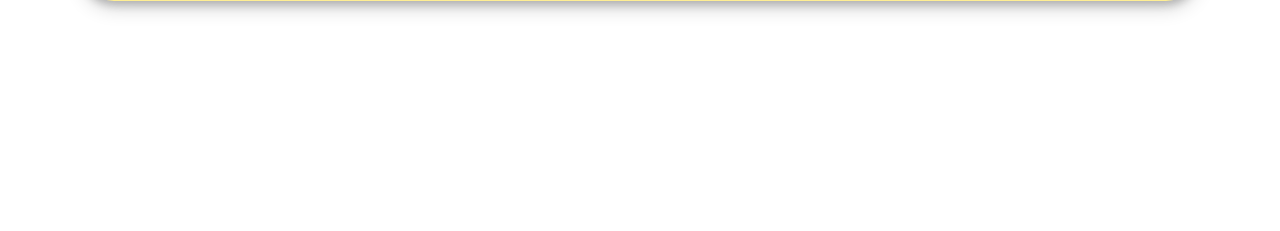
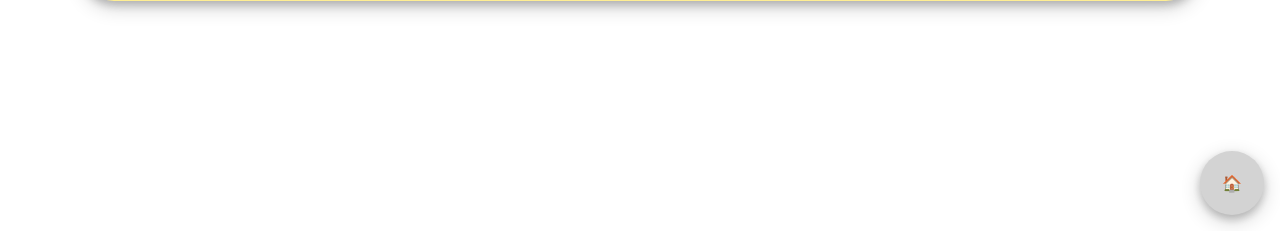
Before and after one commit to vittoriopippi/vpippi_website, a Django app: a page that uses vpippi/tears/templates/tears/base.html in a window 1280 px wide. Shown: the part 569-800 px from the top of the page. Run offline with Django 4.2, Linux system fonts and the light colour scheme.

Commit message:
Update base.html, create.html, index.html, urls.py, and views.py

```diff
--- a/vpippi/tears/templates/tears/base.html
+++ b/vpippi/tears/templates/tears/base.html
@@ -28,7 +28,7 @@
       bottom: 1em;
       right: 1em;
       border: 0;
-      background-color: #f67766;
+      background-color: lightgray;
       box-shadow: 0 4px 8px 0 rgba(0, 0, 0, 0.2), 0 6px 20px 0 rgba(0, 0, 0, 0.19);
       padding-top: 1.3em;
     }
--- a/vpippi/tears/templates/tears/create.html
+++ b/vpippi/tears/templates/tears/create.html
@@ -64,4 +64,6 @@
       </div>
     </div>
   </div>
+
+  <a href="{% url "tears_index" username=username %}" class="btn plus_button">🏠</a>
 {% endblock %}
--- a/vpippi/tears/templates/tears/index.html
+++ b/vpippi/tears/templates/tears/index.html
@@ -8,5 +8,7 @@
         {% include "tears/day.html" with day=day%}
     {% endfor %}
 </div>
+{% if username %}
 <a href="{% url "tears_create" username=username %}" class="btn plus_button">➕</a>
+{% endif %}
 {% endblock body %}
--- a/vpippi/tears/urls.py
+++ b/vpippi/tears/urls.py
@@ -4,6 +4,6 @@ from . import views
 
 urlpatterns = [
     path("<str:username>/create/", views.create, name="tears_create"),
-    path("", views.index, name="index"),
+    path("", views.index, name="tears_index_empty"),
     path("<str:username>", views.index, name="tears_index"),
 ]
--- a/vpippi/tears/views.py
+++ b/vpippi/tears/views.py
@@ -62,5 +62,6 @@ def create(request, username):
         'curr_date': datetime.now().day,
         'months': ITA_MONTHS,
         'curr_month': ITA_MONTHS[datetime.now().month - 1],
+        'username': username,
     }
     return render(request, "tears/create.html", context)
```
